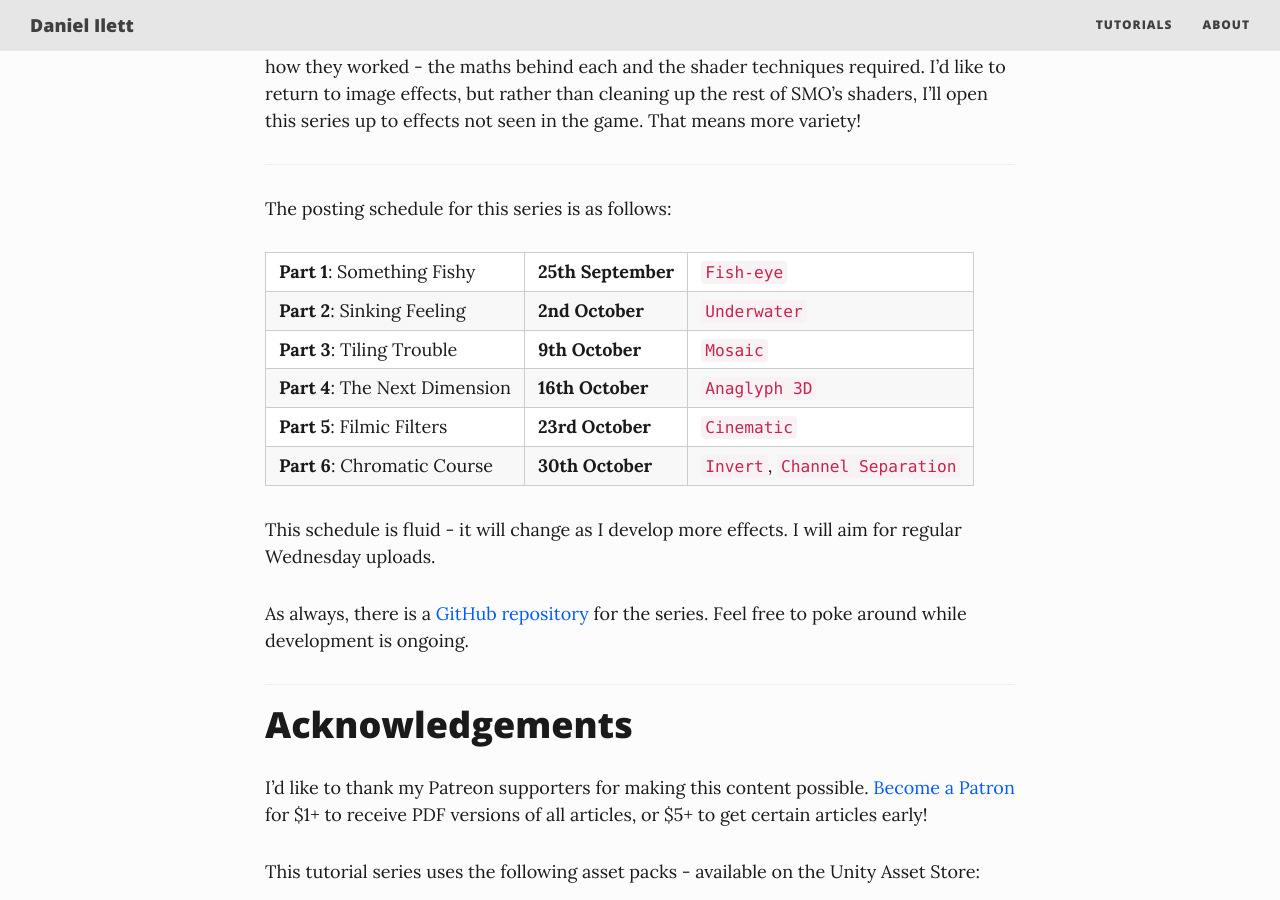
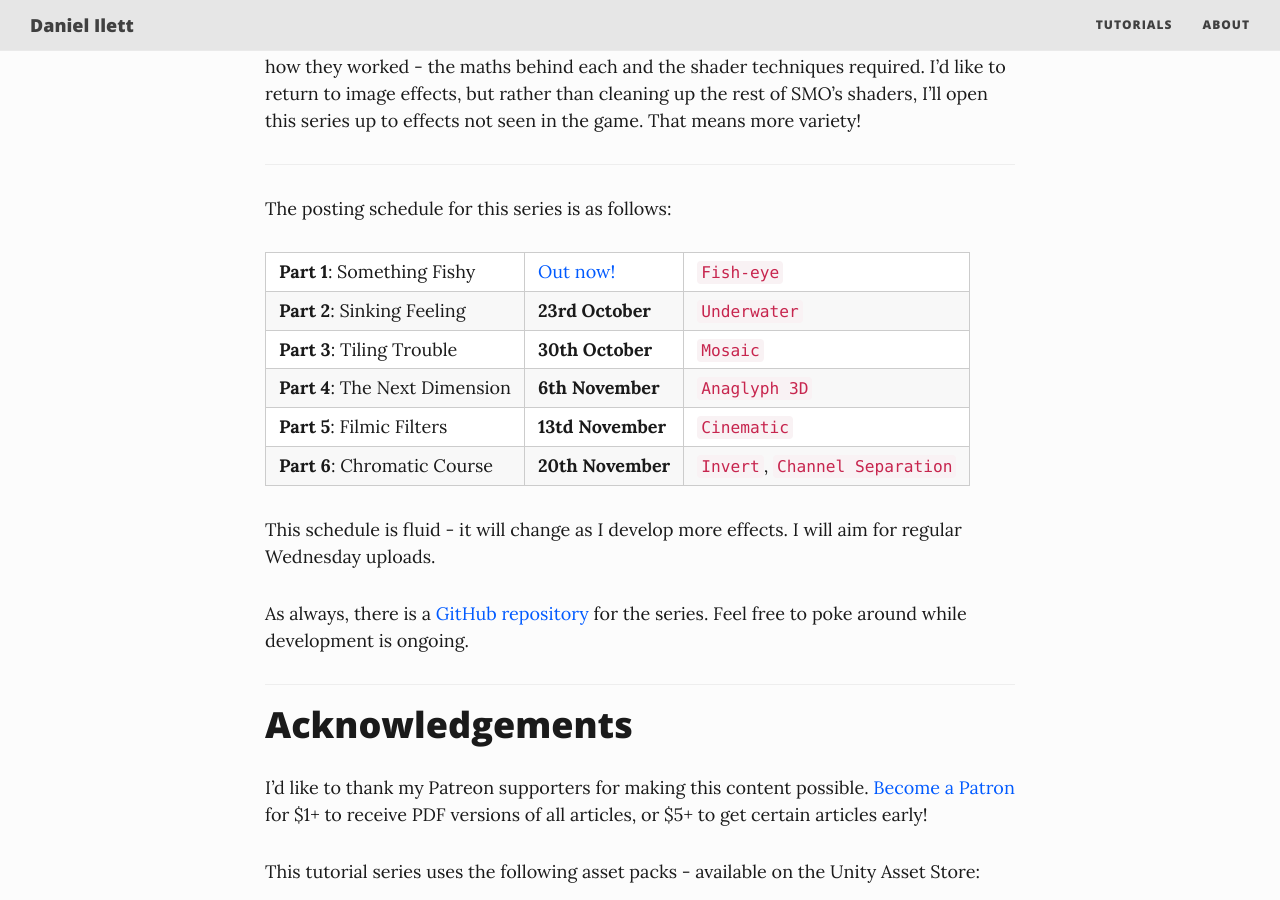
Before and after one commit to daniel-ilett/blog, a Jekyll site: the page built from _posts/2019-09-18-tut3-intro-ultra.md, in a window 1280 px wide and 900 px high, scrolled down 680 px. Built offline with Jekyll 4.4.1, drawn with Linux system fonts in a browser that asks for light colours; nearby versions of some CDN libraries.

Commit message:
Modified dates for publication.

```diff
--- a/_posts/2019-09-18-tut3-intro-ultra.md
+++ b/_posts/2019-09-18-tut3-intro-ultra.md
@@ -18,12 +18,12 @@ The philosophy of the series was to take apart each effect and get to the fundam
 
 The posting schedule for this series is as follows:
 
-**Part 1**: Something Fishy | **25th September** | `Fish-eye`
-**Part 2**: Sinking Feeling |  **2nd October** | `Underwater`
-**Part 3**: Tiling Trouble | **9th October** | `Mosaic`
-**Part 4**: The Next Dimension | **16th October** | `Anaglyph 3D`
-**Part 5**: Filmic Filters | **23rd October** | `Cinematic`
-**Part 6**: Chromatic Course | **30th October** | `Invert`, `Channel Separation`
+**Part 1**: Something Fishy | [Out now!](https://danielilett.com/2019-10-17-tut3-1-something-fishy/) | `Fish-eye`
+**Part 2**: Sinking Feeling |  **23rd October** | `Underwater`
+**Part 3**: Tiling Trouble | **30th October** | `Mosaic`
+**Part 4**: The Next Dimension | **6th November** | `Anaglyph 3D`
+**Part 5**: Filmic Filters | **13td November** | `Cinematic`
+**Part 6**: Chromatic Course | **20th November** | `Invert`, `Channel Separation`
 
 This schedule is fluid - it will change as I develop more effects. I will aim for regular Wednesday uploads.
 
```
